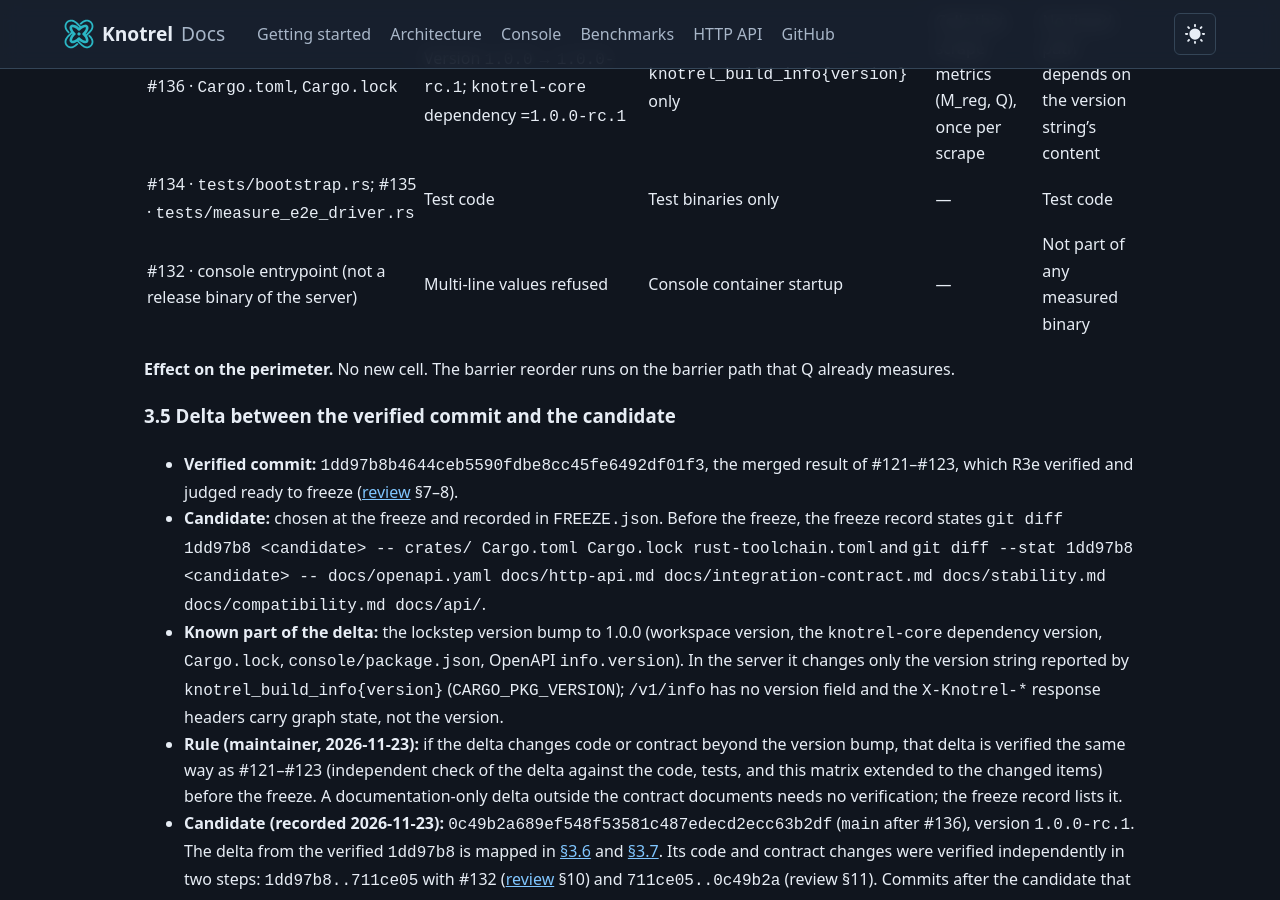
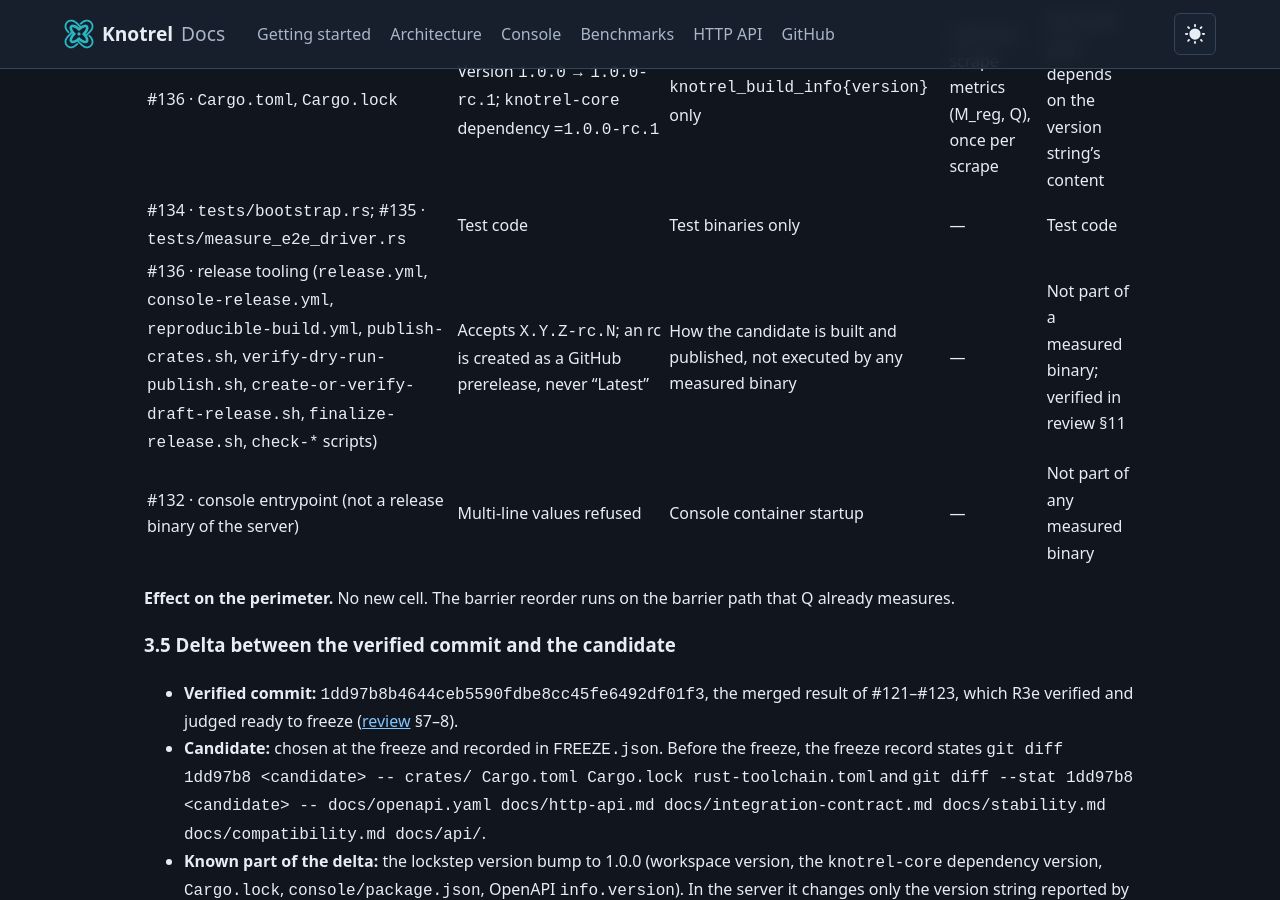
Before and after one commit to knotrel/knotrel, a Jekyll site: the page built from docs/releases/v1.0.0-qualification-plan.md, in a window 1280 px wide and 900 px high, scrolled down 10099 px. Built offline with Jekyll 4.4.1, drawn with Linux system fonts in a browser that asks for light colours; our own code applies the rules of GitHub Pages for plain Markdown files.

Commit message:
docs(release): list the rc release tooling in plan 3.7 and record DV6
Co-Authored-By: Claude Opus 5.5 <noreply@anthropic.com>

```diff
--- a/docs/releases/v1.0.0-qualification-plan.md
+++ b/docs/releases/v1.0.0-qualification-plan.md
@@ -217,6 +217,7 @@ Made at the maintainer's request of 2026-11-23 (DV1, N5a, S10, F1, the
 | #134 (S10) · `knotrel-core` `configuration.rs`, `knotrel-server` `lib.rs` | Documentation comments | Not executed | — | Not code |
 | #136 · `Cargo.toml`, `Cargo.lock` | Version `1.0.0` → `1.0.0-rc.1`; `knotrel-core` dependency `=1.0.0-rc.1` | `knotrel_build_info{version}` only | Cells that scrape metrics (M_reg, Q), once per scrape | No timed path depends on the version string's content |
 | #134 · `tests/bootstrap.rs`; #135 · `tests/measure_e2e_driver.rs` | Test code | Test binaries only | — | Test code |
+| #136 · release tooling (`release.yml`, `console-release.yml`, `reproducible-build.yml`, `publish-crates.sh`, `verify-dry-run-publish.sh`, `create-or-verify-draft-release.sh`, `finalize-release.sh`, `check-*` scripts) | Accepts `X.Y.Z-rc.N`; an rc is created as a GitHub prerelease, never "Latest" | How the candidate is built and published, not executed by any measured binary | — | Not part of a measured binary; verified in review §11 |
 | #132 · console entrypoint (not a release binary of the server) | Multi-line values refused | Console container startup | — | Not part of any measured binary |
 
 **Effect on the perimeter.** No new cell. The barrier reorder runs on the
```
Also changed, not shown: docs/releases/v1.0-backlog.md (+1 -0 lines).
